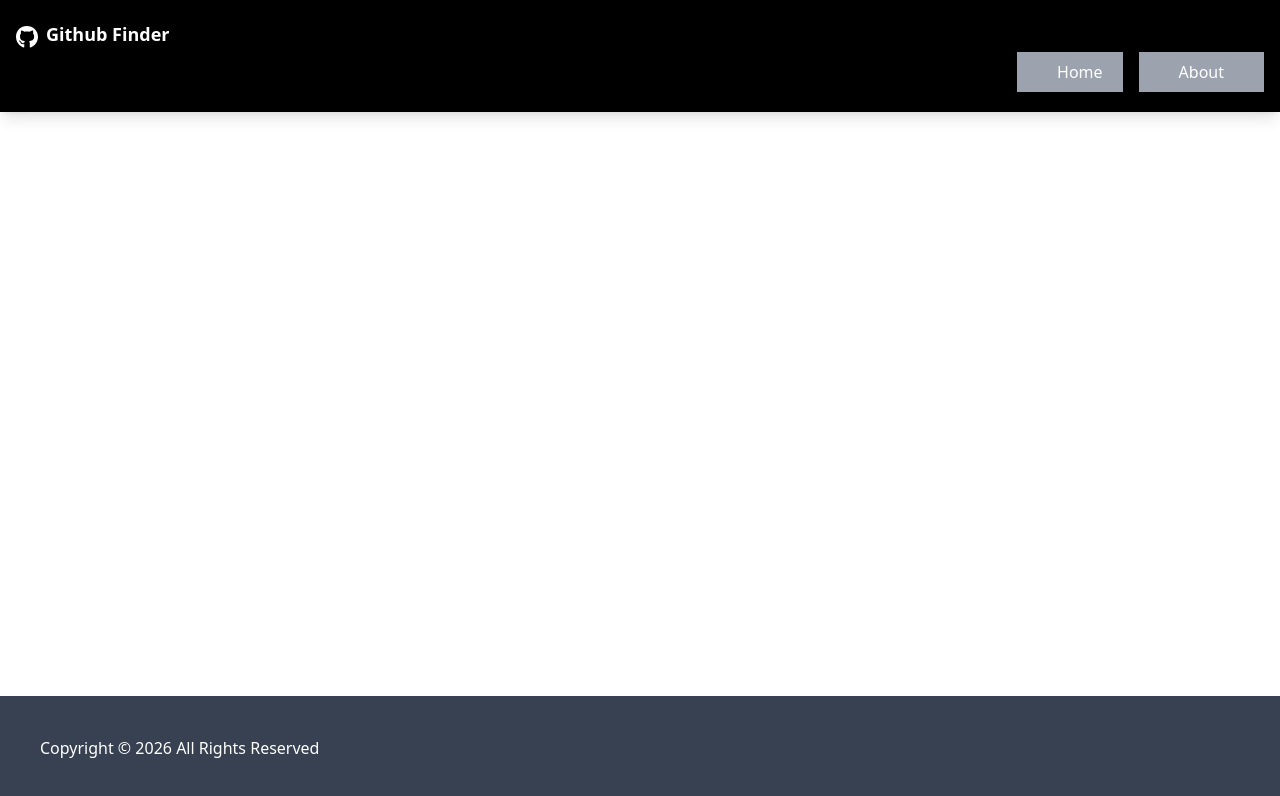
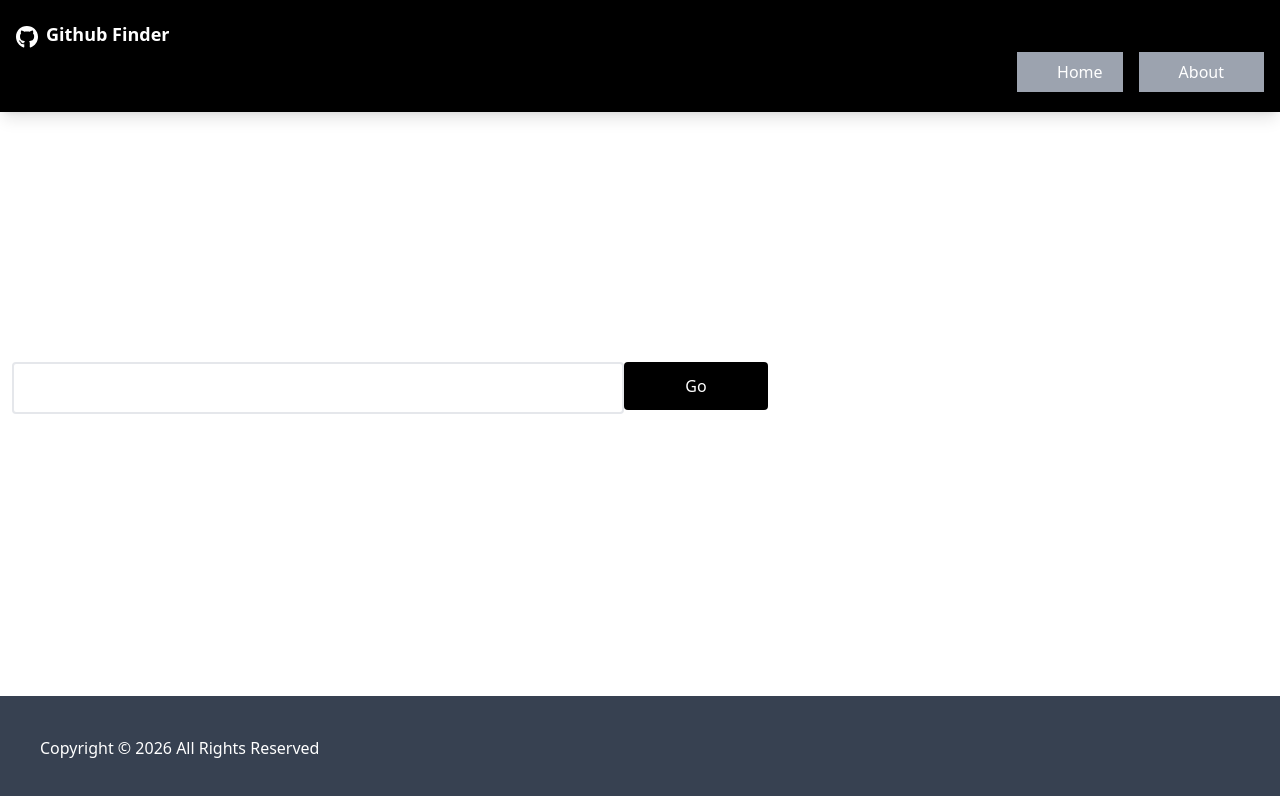
Before and after one commit to ipakrashi/github-finder, a React (Create React App) app: page / in a window 1280 px wide. Shown: the top 796 px of the page. Built offline with nearby package versions, Linux system fonts and the light colour scheme.

Commit message:
Sec 9 56

```diff
--- /dev/null
+++ b/src/components/users/UserSearch.jsx
@@ -0,0 +1,59 @@
+import React, { useState, useContext } from 'react'
+import GithubContext from '../../context/github/GithubContext'
+
+function UserSearch() {
+    const [text, setText] = useState(' ')
+
+    const { users } = useContext(GithubContext)
+
+    const handleChange = (e) => {
+        setText(e.target.value)
+    }
+
+    const handleSubmit = (e) => {
+        e.preventDefault()
+
+        if (text === ' ') {
+            alert('Please enter something')
+        } else {
+            // To-Do Search Users
+            alert(text)
+            setText(' ')
+        }
+    }
+
+    return (
+        <div className='grid grid-cols-1 xl:grid-cols-2 lg:grid-cols-2 md:grid-cols-2 mb-8 gap-8'>
+            <div>
+                <form onSubmit={handleSubmit}>
+                    <div className='form-control'>
+                        <div className='relative'>
+                            <input
+                                type='text'
+                                className='w-full pr-40 bg-white input input-lg text-black border-2 py-3 px-10 rounded'
+                                placeholder='Search Profile'
+                                value={text}
+                                onChange={handleChange}
+                            />
+                            <button className='absolute  w-36  btn-xl text-white bg-black py-3 px-10 rounded'>
+                                Go
+                            </button>
+                        </div>
+                    </div>
+                </form>
+            </div>
+            {users.length > 0 && (
+                <div>
+                    <button
+                        className='btn btn-ghost btn-lg bg-gray-400 py-3 px-10 6 text-white rounded'
+                        style={{ marginLeft: '120px' }}
+                    >
+                        Clear
+                    </button>
+                </div>
+            )}
+        </div>
+    )
+}
+
+export default UserSearch
--- a/src/pages/Home.jsx
+++ b/src/pages/Home.jsx
@@ -1,10 +1,12 @@
 import React from 'react'
 import UserResults from '../components/users/UserResults'
+import UserSearch from '../components/users/UserSearch'
 
 function Home() {
     return (
         <>
             {/* SEARCH COMPONENT */}
+            <UserSearch />
             <UserResults />
         </>
     )
```
